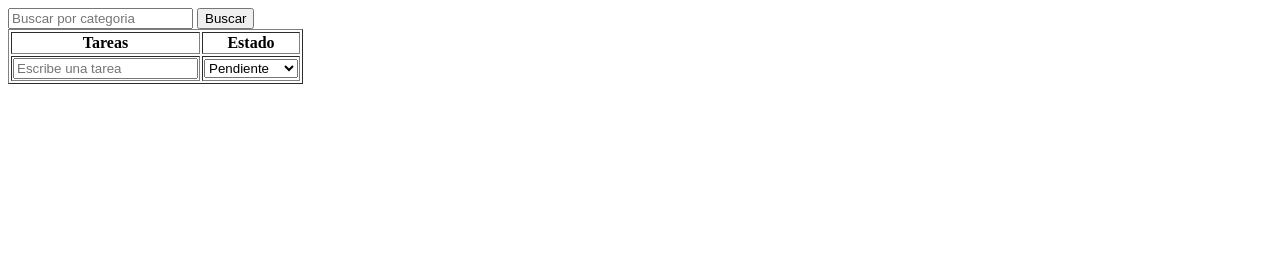
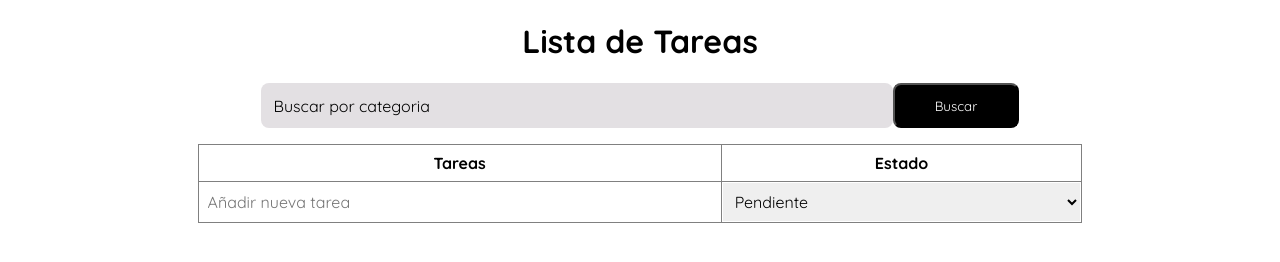
Before and after one commit to Licenia/Lista_Tareas, a plain HTML site: page index.html in a window 1280 px wide. Drawn offline with Linux system fonts and the light colour scheme.

Commit message:
style(tabla): aplicar estilos a toda la tabla y reflejar colores guardados en localStorage

```diff
--- a/GestorTareas.js
+++ b/GestorTareas.js
@@ -29,10 +29,25 @@ class GestorTareas {
             select.appendChild(option);
         });
 
+        select.classList.remove("pendiente", "completada");
+        if (estadoSeleccionado.toLowerCase() === "pendiente") {
+            select.classList.add("pendiente");
+        }else{
+            select.classList.add("completada")
+        }
+
         select.addEventListener("change", () => {
+        const op = select.value;
+
+        select.classList.remove("pendiente", "completada");
+            if (op.toLowerCase() === "pendiente" ) {
+                select.classList.add("pendiente")
+            }else{
+                select.classList.add("completada");
+            }
             this.guardarLocalStorage();
-        })
 
+        });
 
         celdaEstado.appendChild(select);
         fila.appendChild(celdaEstado);
@@ -68,7 +83,8 @@ class GestorTareas {
 
         const celdaTarea = document.createElement("td");
         const inputTarea = document.createElement("input");
-        inputTarea.placeholder = "Escribe una tarea";
+
+        inputTarea.placeholder = "Añadir nueva tarea";
         celdaTarea.appendChild(inputTarea);
         fila.appendChild(celdaTarea);
 
@@ -81,6 +97,7 @@ class GestorTareas {
             option.textContent = opcion;
             select.appendChild(option);
         })
+
         celdaEstado.appendChild(select);
         fila.appendChild(celdaEstado);
 
@@ -134,6 +151,8 @@ class GestorTareas {
         })
     }
 
+
+
     guardarLocalStorage(){
         const tareas = this.obtenerTareas();
         localStorage.setItem("tareas", JSON.stringify(tareas));
--- a/index.html
+++ b/index.html
@@ -3,13 +3,22 @@
 <head>
     <meta charset="UTF-8">
     <meta name="viewport" content="width=device-width, initial-scale=1.0">
+    <link rel="preconnect" href="https://fonts.googleapis.com" />
+    <link rel="preconnect" href="https://fonts.gstatic.com" crossorigin />
+    <link
+      href="https://fonts.googleapis.com/css2?family=Quicksand:wght@300..700&display=swap"
+      rel="stylesheet"
+    />
+    <link rel="stylesheet" href="style.css">
     <title>Lista de Tareas</title>
 </head>
 <body>
-  <div>
-    <input type="text" id="buscarCategoria" placeholder="Buscar por categoria">
+  <h1>Lista de Tareas</h1>
+  <div class="container-search">
+    <input type="text" id="buscarCategoria" placeholder="Buscar por categoria" autocomplete="off">
     <button id="buscar">Buscar</button>
   </div>
+  <div class="container-table">
     <table id="tablaTareas" border="1">
         <thead>
           <tr>
@@ -20,6 +29,7 @@
         <tbody>
         </tbody>
       </table>
+  </div>
       <script src="GestorTareas.js"></script>
 </body>
 </html>
--- /dev/null
+++ b/style.css
@@ -0,0 +1,103 @@
+*,
+::before,
+::after{
+    box-sizing: border-box;
+    font-family: Quicksand;
+}
+
+:root{
+--colorfondo : #e3e0e3;
+--color-blanco: #fff;
+--color-boton: #000;
+}
+
+h1{
+text-align: center;
+}
+
+.container-search{
+    display: flex;
+    width: 100%;
+    justify-content: center;
+    margin-bottom: 1rem;
+}
+
+.container-search input{
+    border-radius: .5rem;
+    width: 50%;
+    padding: .8rem;
+    font-size: 1rem;
+    border: none;
+    background-color: var(--colorfondo);
+}
+
+.container-search input::placeholder{
+    color: var(--color-negro);
+}
+
+button{
+    background-color: var(--color-boton);
+    color: var(--color-blanco);
+    min-width: 10%;
+    justify-content: flex-end;
+    border-radius: .5rem;
+
+}
+
+button:hover{
+    cursor: pointer;
+}
+
+.container-table{
+    width: 100%;
+    display: flex;
+    justify-content: center;
+}
+
+table{
+    width: 70%;
+    border-collapse: collapse;
+}
+
+tr th{
+    text-align: center;
+      padding: 0.5rem;
+
+}
+
+td{
+  text-align: left;
+}
+
+td input, td select {
+  padding: 0.5rem;
+  text-align: left;
+  font-size: 1rem;
+}
+
+
+input{
+    width: 100%;
+    border: none;
+}
+
+select{
+    border: none;
+    width: 100%;
+}
+
+td:focus, input:focus {
+  outline: none;
+}
+
+.pendiente{
+  background-color: rgb(255, 255, 147);
+}
+
+.completada{
+  background-color: lightgreen;
+}
+
+footer{
+  text-align: center;
+}
```
